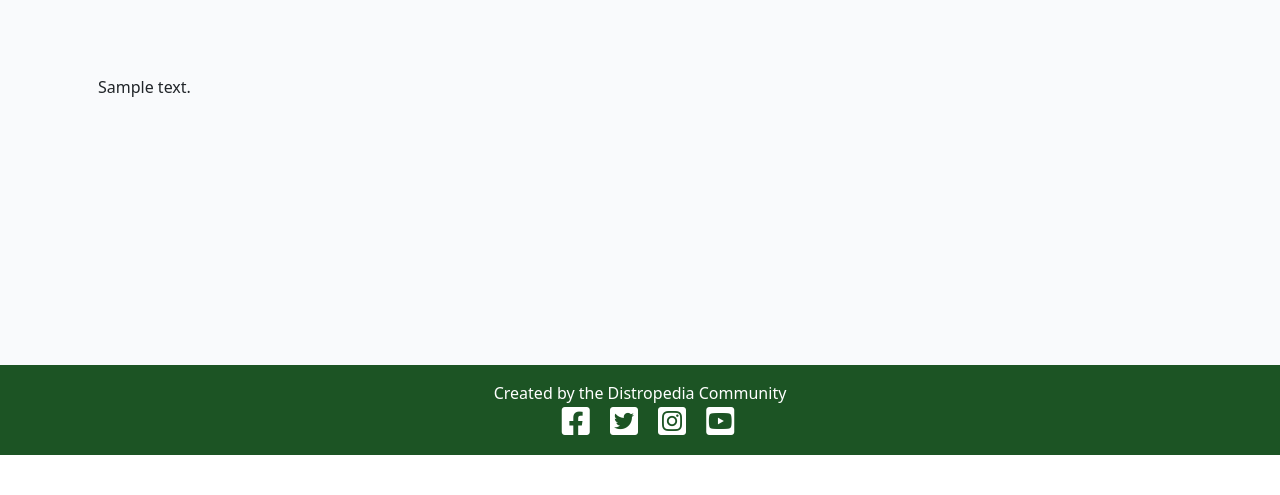
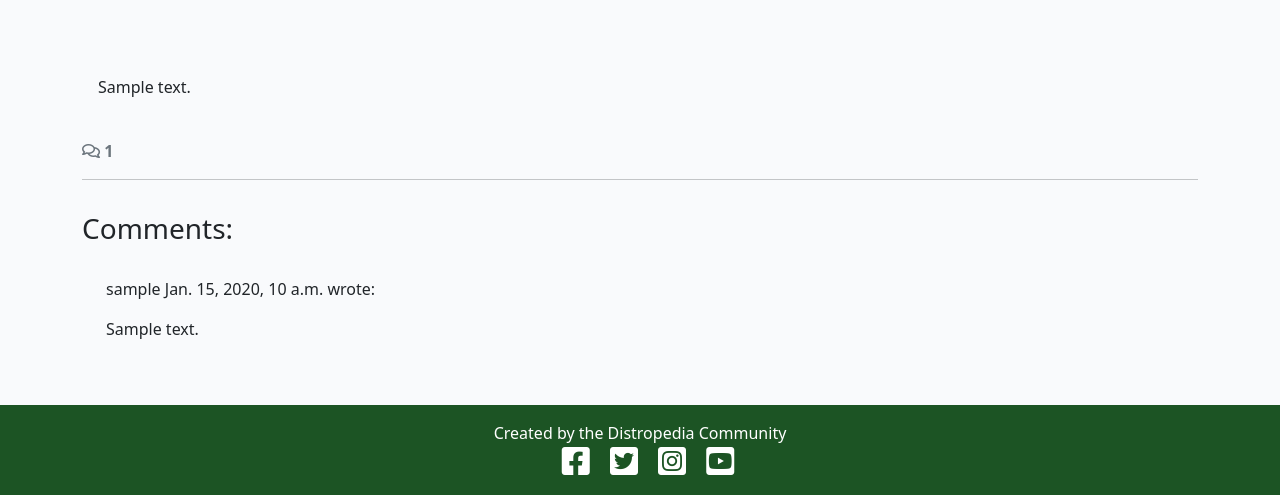
Before and after one commit to alex025x/linux-distropedia, a Django app: a page that uses distroblog/templates/distroblog/post_detail.html in a window 1280 px wide. Shown: the part 345-840 px from the top of the page. Before the commit the page ends 800 px from the top, so only its background shows below. Run offline with Django 4.2, Linux system fonts and the light colour scheme; tables that the repository leaves empty hold one stand-in row (values such as "Sample post").

Commit message:
Add post comment feature, and comment counter

```diff
--- a/distroblog/templates/distroblog/post_detail.html
+++ b/distroblog/templates/distroblog/post_detail.html
@@ -1,4 +1,5 @@
-{% extends 'base.html' %} {% block content %}
+{% extends 'base.html' %}
+{% block content %}
 {% load static %}
 
 <div class="masthead">
@@ -27,4 +28,49 @@
     </div>
 </div>
 
+<!-- Displaying count of comments -->
+<div class="container">
+    <div class="row">
+        <div class="col-12">
+            <strong class="text-secondary">
+                <i class="far fa-comments"></i> {{ comment_count }}
+            </strong>
+        </div>
+        <div class="col-12">
+            <hr>
+        </div>
+    </div>
+</div>
+
+<!-- Displaying Comments -->
+<div class="container">
+    <div class="row">
+        <div class="col-md-8 card mb-4  mt-3 ">
+            <h3>Comments:</h3>
+            <div class="card-body">
+                {% for comment in comments %}
+                <div class="p-2 comments
+                    {% if not comment.approved and comment.author == user %}
+                    faded{% elif not comment.approved %} d-none{% endif %}">
+                    <p class="font-weight-bold">
+                        {{ comment.author }}
+                        <span class="font-weight-normal">
+                            {{ comment.created_at }}
+                        </span> wrote:
+                    </p>
+                    <div id="comment{{ comment.id }}">
+                        {{ comment.content | linebreaks }}
+                    </div>
+                    {% if not comment.approved and comment.author == user %}
+                    <p class="approval">
+                        This comment is awaiting approval
+                    </p>
+                    {% endif %}
+                </div>
+                {% endfor %}
+            </div>
+        </div>
+    </div>
+</div>
+
 {% endblock content %}
--- a/distroblog/views.py
+++ b/distroblog/views.py
@@ -9,4 +9,13 @@ class PostList(generic.ListView):
 
 def post_detail(request, slug):
     post = get_object_or_404(Post.objects.filter(status=1, slug=slug))
-    return render(request, "distroblog/post_detail.html", {"post": post})
+    comments = post.comments.all().order_by("-created_at")
+    comment_count = post.comments.filter(approved=True).count()
+    return render(
+        request, "distroblog/post_detail.html",
+        {
+            "post": post,
+            "comments": comments,
+            "comment_count": comment_count,
+            },
+    )
```
